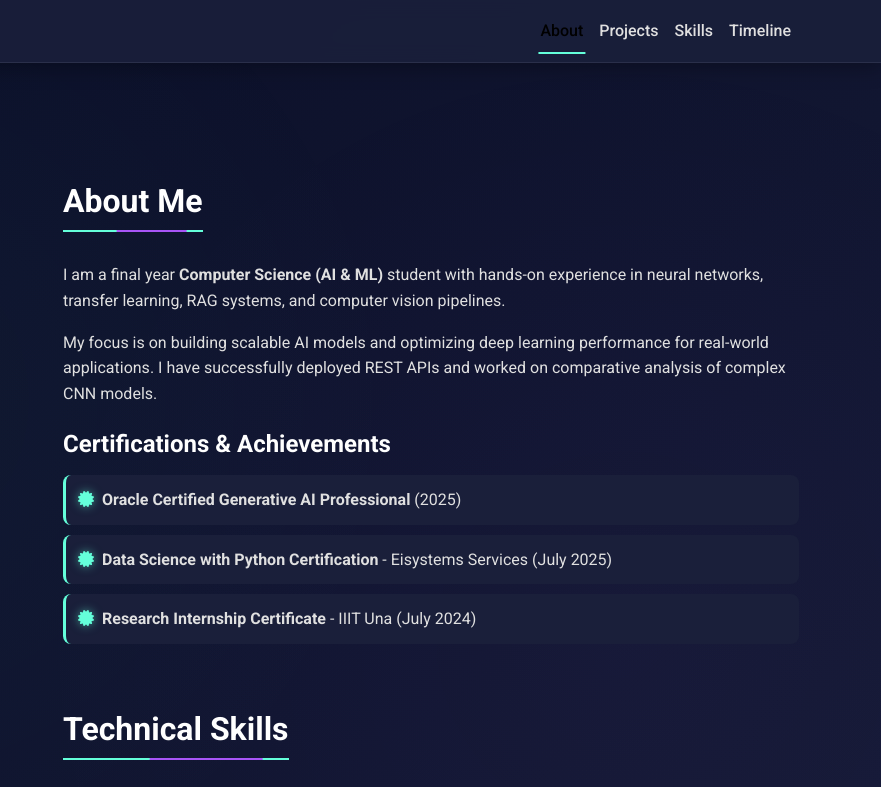
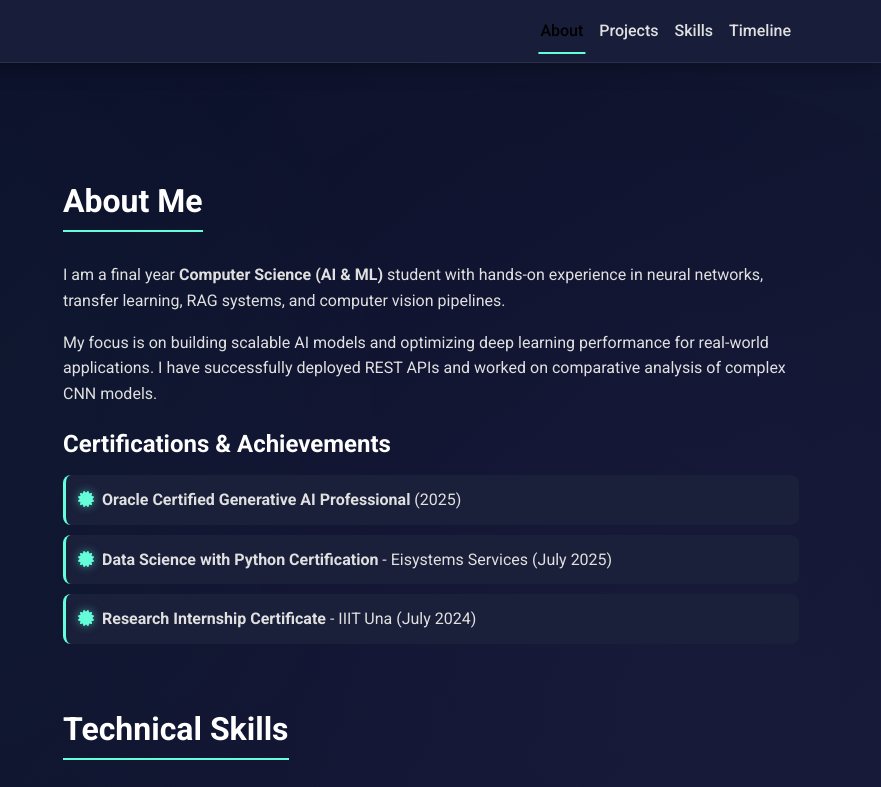
Before and after one commit to tnshq/tnshq.github.io, a plain HTML site: page index.html in a window 1280 px wide. Shown: the top 787 px of the page, 399-1280 px from the left. Drawn offline with nearby package versions, Linux system fonts and the light colour scheme.

Commit message:
Update index.html

```diff
--- a/index.html
+++ b/index.html
@@ -161,22 +161,6 @@
             margin-top: 50px;
             position: relative;
             display: inline-block;
-        }
-
-        .section-title::after {
-            content: '';
-            position: absolute;
-            bottom: -2px;
-            left: 0;
-            width: 50%;
-            height: 2px;
-            background: var(--accent-color);
-            animation: shimmer 3s ease-in-out infinite;
-        }
-
-        @keyframes shimmer {
-            0%, 100% { transform: translateX(0); }
-            50% { transform: translateX(100%); }
         }
 
         /* Skills/Tech Stack */
```
